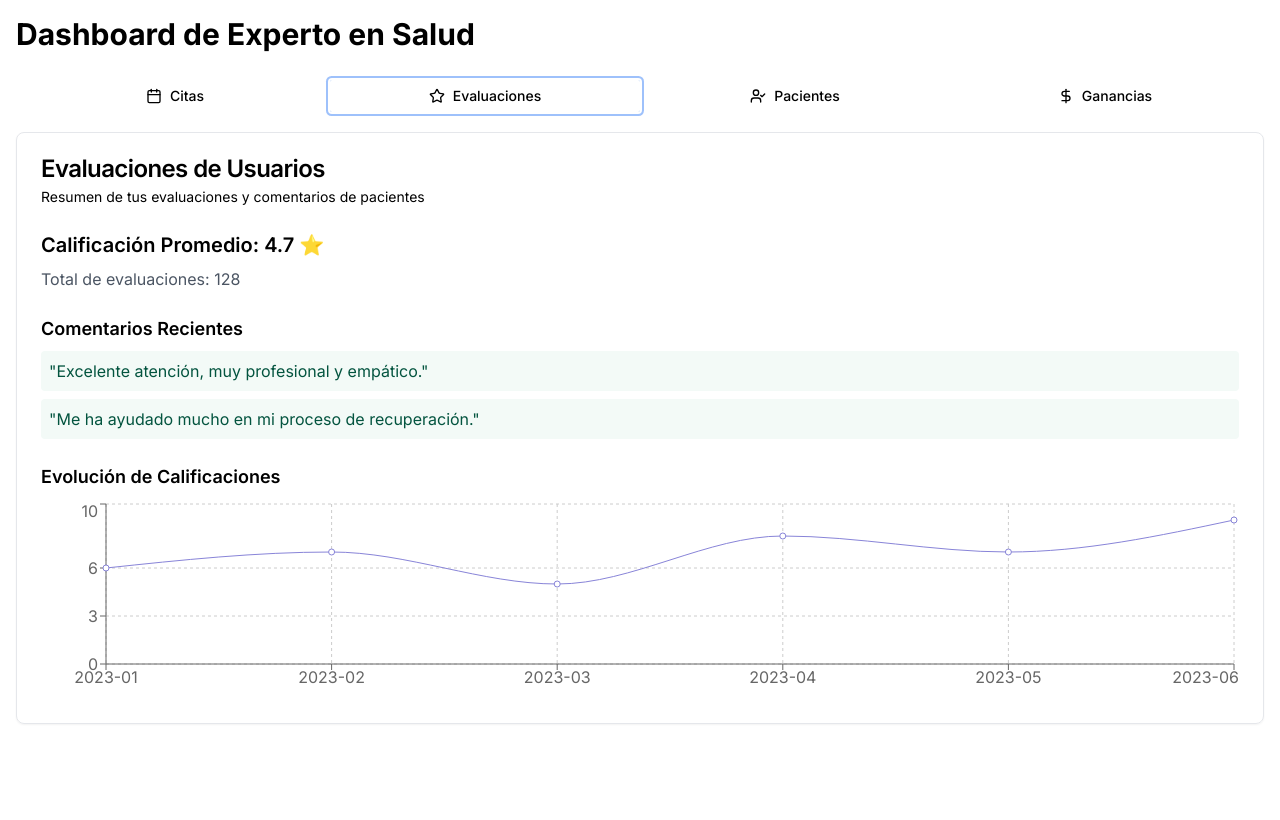
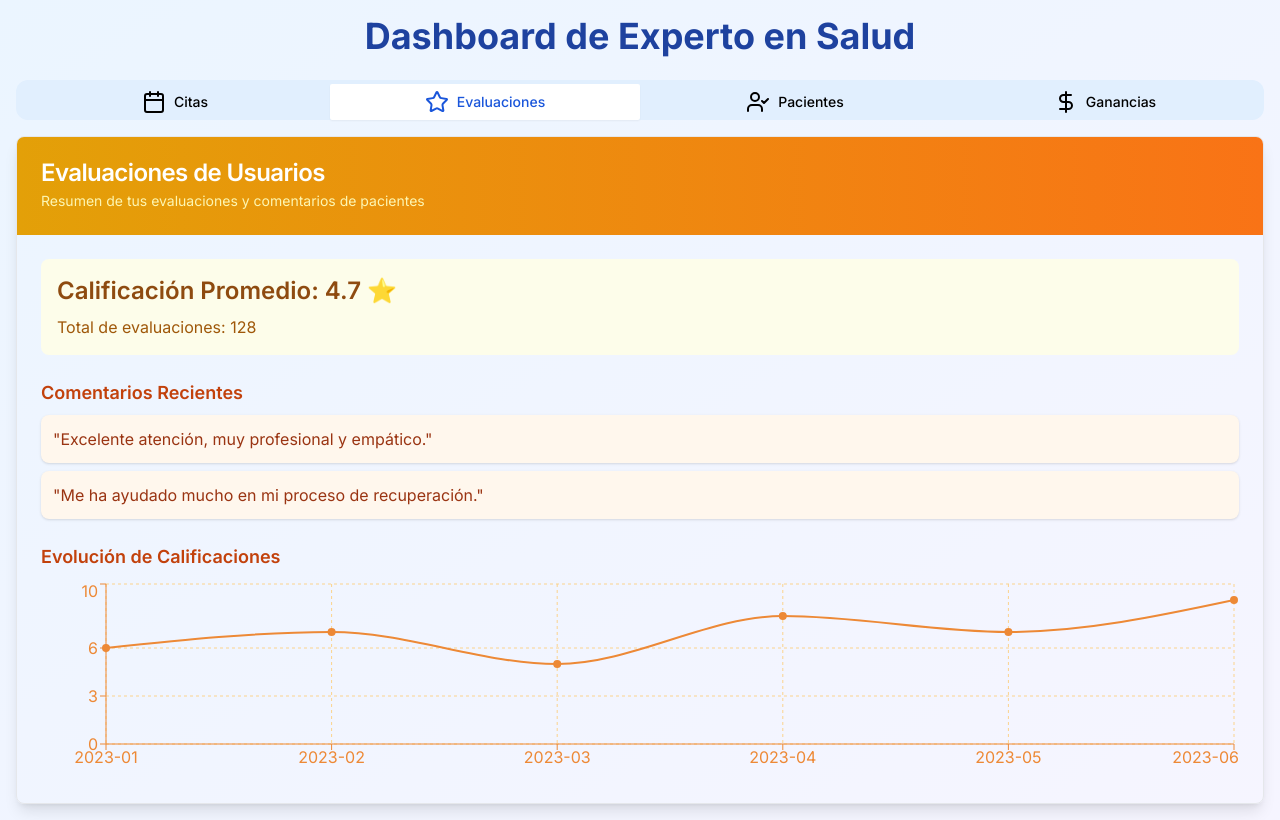
Before and after one commit to cmlasalav/mentalhealth.github.io, a Next.js app: page /expertDashboard in a window 1280 px wide. Both pictures are taken after a click on the tab "Evaluaciones". Built offline with nearby package versions, Linux system fonts and the light colour scheme.

Commit message:
More Changes and Expert Dashboard.

```diff
--- a/pages/expertDashboard.tsx
+++ b/pages/expertDashboard.tsx
@@ -1,13 +1,13 @@
 'use client'
 
 import { useState } from 'react'
+import { motion, AnimatePresence } from 'framer-motion'
 import { Tabs, TabsContent, TabsList, TabsTrigger } from "../components/ui/tabs"
 import { Card, CardContent, CardDescription, CardHeader, CardTitle } from "../components/ui/card"
 import { Button } from "../components/ui/button"
-import { Calendar, DollarSign, Star, UserCheck } from 'lucide-react'
+import { Calendar, DollarSign, Star, UserCheck, ChevronDown } from 'lucide-react'
 import { LineChart, Line, XAxis, YAxis, CartesianGrid, Tooltip, ResponsiveContainer, BarChart, Bar } from 'recharts'
 
-// Datos de ejemplo para las gráficas
 const emotionalData = [
   { date: '2023-01', score: 6 },
   { date: '2023-02', score: 7 },
@@ -30,154 +30,251 @@ export default function ExpertDashboard() {
   const [activeTab, setActiveTab] = useState("appointments")
 
   return (
-    <div className="container mx-auto p-4">
-      <h1 className="text-3xl font-bold mb-6">Dashboard de Experto en Salud</h1>
-      <Tabs value={activeTab} onValueChange={setActiveTab}>
-        <TabsList className="grid w-full grid-cols-4 mb-4">
-          <TabsTrigger value="appointments"><Calendar className="mr-2 h-4 w-4" /> Citas</TabsTrigger>
-          <TabsTrigger value="evaluations"><Star className="mr-2 h-4 w-4" /> Evaluaciones</TabsTrigger>
-          <TabsTrigger value="patients"><UserCheck className="mr-2 h-4 w-4" /> Pacientes</TabsTrigger>
-          <TabsTrigger value="earnings"><DollarSign className="mr-2 h-4 w-4" /> Ganancias</TabsTrigger>
+    <motion.div
+      initial={{ opacity: 0 }}
+      animate={{ opacity: 1 }}
+      transition={{ duration: 0.5 }}
+      className="container mx-auto p-4 bg-gradient-to-br from-blue-50 to-purple-50 min-h-screen"
+    >
+      <motion.h1
+        className="text-4xl font-bold mb-6 text-blue-800 text-center"
+        initial={{ y: -50 }}
+        animate={{ y: 0 }}
+        transition={{ type: "spring", stiffness: 100 }}
+      >
+        Dashboard de Experto en Salud
+      </motion.h1>
+      <Tabs value={activeTab} onValueChange={setActiveTab} className="space-y-4">
+        <TabsList className="grid w-full grid-cols-4 rounded-xl bg-blue-100 p-1">
+          <AnimatedTabTrigger value="appointments" icon={<Calendar />}>Citas</AnimatedTabTrigger>
+          <AnimatedTabTrigger value="evaluations" icon={<Star />}>Evaluaciones</AnimatedTabTrigger>
+          <AnimatedTabTrigger value="patients" icon={<UserCheck />}>Pacientes</AnimatedTabTrigger>
+          <AnimatedTabTrigger value="earnings" icon={<DollarSign />}>Ganancias</AnimatedTabTrigger>
         </TabsList>
+        <AnimatePresence mode="wait">
+          <motion.div
+            key={activeTab}
+            initial={{ opacity: 0, y: 20 }}
+            animate={{ opacity: 1, y: 0 }}
+            exit={{ opacity: 0, y: -20 }}
+            transition={{ duration: 0.2 }}
+          >
             <TabsContent value="appointments">
-          <Card>
-            <CardHeader>
+              <AppointmentsCard />
+            </TabsContent>
+            <TabsContent value="evaluations">
+              <EvaluationsCard />
+            </TabsContent>
+            <TabsContent value="patients">
+              <PatientsCard />
+            </TabsContent>
+            <TabsContent value="earnings">
+              <EarningsCard />
+            </TabsContent>
+          </motion.div>
+        </AnimatePresence>
+      </Tabs>
+    </motion.div>
+  )
+}
+
+function AnimatedTabTrigger({ value, icon, children }) {
+  return (
+    <TabsTrigger
+      value={value}
+      className="data-[state=active]:bg-white data-[state=active]:text-blue-700 transition-all duration-200"
+    >
+      <motion.div
+        whileHover={{ scale: 1.05 }}
+        whileTap={{ scale: 0.95 }}
+        className="flex items-center space-x-2"
+      >
+        {icon}
+        <span>{children}</span>
+      </motion.div>
+    </TabsTrigger>
+  )
+}
+
+function AppointmentsCard() {
+  return (
+    <Card className="w-full overflow-hidden shadow-lg">
+      <CardHeader className="bg-gradient-to-r from-blue-500 to-purple-500 text-white">
         <CardTitle>Citas Pendientes</CardTitle>
-              <CardDescription>Gestiona tus próximas citas con pacientes</CardDescription>
+        <CardDescription className="text-blue-100">Gestiona tus próximas citas con pacientes</CardDescription>
       </CardHeader>
-            <CardContent>
+      <CardContent className="p-6">
         <ul className="space-y-4">
           {[
             { id: 1, patient: "Juan Pérez", date: "2023-07-05", time: "14:00", note: "Primera consulta" },
             { id: 2, patient: "María García", date: "2023-07-06", time: "10:30", note: "Seguimiento mensual" },
             { id: 3, patient: "Carlos Rodríguez", date: "2023-07-07", time: "16:00", note: "Evaluación de progreso" },
           ].map((appointment) => (
-                  <li key={appointment.id} className="flex justify-between items-center p-4 bg-gray-50 rounded-lg">
+            <motion.li
+              key={appointment.id}
+              className="flex justify-between items-center p-4 bg-white rounded-lg shadow transition-shadow hover:shadow-md"
+              whileHover={{ scale: 1.02 }}
+              transition={{ type: "spring", stiffness: 400, damping: 10 }}
+            >
               <div>
-                      <p className="font-semibold">{appointment.patient}</p>
+                <p className="font-semibold text-blue-700">{appointment.patient}</p>
                 <p className="text-sm text-gray-600">{appointment.date} - {appointment.time}</p>
                 <p className="text-sm text-gray-500">{appointment.note}</p>
               </div>
-                    <div>
-                      <Button variant="outline" className="mr-2">Confirmar</Button>
-                      <Button variant="destructive">Cancelar</Button>
+              <div className="space-x-2">
+                <Button variant="outline" className="bg-green-50 text-green-700 hover:bg-green-100">Confirmar</Button>
+                <Button variant="outline" className="bg-red-50 text-red-700 hover:bg-red-100">Cancelar</Button>
               </div>
-                  </li>
+            </motion.li>
           ))}
         </ul>
       </CardContent>
     </Card>
-        </TabsContent>
-        <TabsContent value="evaluations">
-          <Card>
-            <CardHeader>
+  )
+}
+
+function EvaluationsCard() {
+  return (
+    <Card className="w-full overflow-hidden shadow-lg">
+      <CardHeader className="bg-gradient-to-r from-yellow-400 to-orange-500 text-white">
         <CardTitle>Evaluaciones de Usuarios</CardTitle>
-              <CardDescription>Resumen de tus evaluaciones y comentarios de pacientes</CardDescription>
+        <CardDescription className="text-yellow-100">Resumen de tus evaluaciones y comentarios de pacientes</CardDescription>
       </CardHeader>
-            <CardContent>
+      <CardContent className="p-6">
+        <motion.div
+          className="mb-6 bg-yellow-50 p-4 rounded-lg"
+          initial={{ scale: 0.9, opacity: 0 }}
+          animate={{ scale: 1, opacity: 1 }}
+          transition={{ duration: 0.5 }}
+        >
+          <h3 className="text-2xl font-semibold mb-2 text-yellow-700">Calificación Promedio: 4.7 ⭐</h3>
+          <p className="text-yellow-600">Total de evaluaciones: 128</p>
+        </motion.div>
         <div className="mb-6">
-                <h3 className="text-xl font-semibold mb-2">Calificación Promedio: 4.7 ⭐</h3>
-                <p className="text-gray-600">Total de evaluaciones: 128</p>
-              </div>
-              <div className="mb-6">
-                <h4 className="text-lg font-semibold mb-2">Comentarios Recientes</h4>
+          <h4 className="text-lg font-semibold mb-2 text-orange-700">Comentarios Recientes</h4>
           <ul className="space-y-2">
-                  <li className="p-2 bg-green-50 rounded">
-                    <p className="text-green-800">"Excelente atención, muy profesional y empático."</p>
-                  </li>
-                  <li className="p-2 bg-green-50 rounded">
-                    <p className="text-green-800">"Me ha ayudado mucho en mi proceso de recuperación."</p>
-                  </li>
+            <motion.li
+              className="p-3 bg-orange-50 rounded-lg shadow"
+              whileHover={{ scale: 1.03 }}
+              transition={{ type: "spring", stiffness: 400, damping: 10 }}
+            >
+              <p className="text-orange-800">"Excelente atención, muy profesional y empático."</p>
+            </motion.li>
+            <motion.li
+              className="p-3 bg-orange-50 rounded-lg shadow"
+              whileHover={{ scale: 1.03 }}
+              transition={{ type: "spring", stiffness: 400, damping: 10 }}
+            >
+              <p className="text-orange-800">"Me ha ayudado mucho en mi proceso de recuperación."</p>
+            </motion.li>
           </ul>
         </div>
         <div>
-                <h4 className="text-lg font-semibold mb-2">Evolución de Calificaciones</h4>
+          <h4 className="text-lg font-semibold mb-2 text-orange-700">Evolución de Calificaciones</h4>
           <ResponsiveContainer width="100%" height={200}>
             <LineChart data={emotionalData}>
-                    <CartesianGrid strokeDasharray="3 3" />
-                    <XAxis dataKey="date" />
-                    <YAxis domain={[0, 10]} />
-                    <Tooltip />
-                    <Line type="monotone" dataKey="score" stroke="#8884d8" />
+              <CartesianGrid strokeDasharray="3 3" stroke="#fbd38d" />
+              <XAxis dataKey="date" stroke="#ed8936" />
+              <YAxis domain={[0, 10]} stroke="#ed8936" />
+              <Tooltip contentStyle={{ backgroundColor: '#fffaf0', border: '1px solid #ed8936' }} />
+              <Line type="monotone" dataKey="score" stroke="#ed8936" strokeWidth={2} dot={{ fill: '#ed8936', strokeWidth: 2 }} />
             </LineChart>
           </ResponsiveContainer>
         </div>
       </CardContent>
     </Card>
-        </TabsContent>
-        <TabsContent value="patients">
-          <Card>
-            <CardHeader>
+  )
+}
+
+function PatientsCard() {
+  return (
+    <Card className="w-full overflow-hidden shadow-lg">
+      <CardHeader className="bg-gradient-to-r from-green-500 to-teal-500 text-white">
         <CardTitle>Evaluación Emocional de Pacientes</CardTitle>
-              <CardDescription>Seguimiento del estado emocional de tus pacientes</CardDescription>
+        <CardDescription className="text-green-100">Seguimiento del estado emocional de tus pacientes</CardDescription>
       </CardHeader>
-            <CardContent>
-              <p className="text-sm text-gray-500 mb-4">Nota: Esta información es confidencial y solo visible para ti como experto autorizado.</p>
+      <CardContent className="p-6">
+        <p className="text-sm text-teal-600 mb-4 bg-teal-50 p-2 rounded">Nota: Esta información es confidencial y solo visible para ti como experto autorizado.</p>
         <ul className="space-y-6">
           {[
             { id: 1, name: "Ana Martínez", lastScore: 7 },
             { id: 2, name: "Luis Sánchez", lastScore: 5 },
             { id: 3, name: "Elena Torres", lastScore: 8 },
           ].map((patient) => (
-                  <li key={patient.id} className="bg-gray-50 p-4 rounded-lg">
-                    <h4 className="text-lg font-semibold mb-2">{patient.name}</h4>
-                    <p className="mb-2">Último estado emocional reportado: {patient.lastScore}/10</p>
+            <motion.li
+              key={patient.id}
+              className="bg-white p-4 rounded-lg shadow-md hover:shadow-lg transition-shadow"
+              whileHover={{ scale: 1.02 }}
+              transition={{ type: "spring", stiffness: 400, damping: 10 }}
+            >
+              <h4 className="text-lg font-semibold mb-2 text-teal-700">{patient.name}</h4>
+              <p className="mb-2 text-teal-600">Último estado emocional reportado: <span className="font-bold">{patient.lastScore}/10</span></p>
               <ResponsiveContainer width="100%" height={100}>
                 <LineChart data={emotionalData}>
                   <XAxis dataKey="date" hide />
                   <YAxis hide domain={[0, 10]} />
-                        <Line type="monotone" dataKey="score" stroke="#82ca9d" />
+                  <Line type="monotone" dataKey="score" stroke="#2c7a7b" strokeWidth={2} dot={{ fill: '#2c7a7b', strokeWidth: 2 }} />
                 </LineChart>
               </ResponsiveContainer>
-                  </li>
+            </motion.li>
           ))}
         </ul>
       </CardContent>
     </Card>
-        </TabsContent>
-        <TabsContent value="earnings">
-          <Card>
-            <CardHeader>
+  )
+}
+
+function EarningsCard() {
+  return (
+    <Card className="w-full overflow-hidden shadow-lg">
+      <CardHeader className="bg-gradient-to-r from-indigo-500 to-purple-500 text-white">
         <CardTitle>Ganancias por Citas</CardTitle>
-              <CardDescription>Resumen de tus ingresos y transacciones</CardDescription>
+        <CardDescription className="text-indigo-100">Resumen de tus ingresos y transacciones</CardDescription>
       </CardHeader>
-            <CardContent>
+      <CardContent className="p-6">
+        <motion.div
+          className="mb-6 bg-indigo-50 p-4 rounded-lg"
+          initial={{ scale: 0.9, opacity: 0 }}
+          animate={{ scale: 1, opacity: 1 }}
+          transition={{ duration: 0.5 }}
+        >
+          <h3 className="text-2xl font-semibold mb-2 text-indigo-700">Ganancias Totales: $22,800</h3>
+          <Button className="bg-indigo-600 hover:bg-indigo-700 text-white">Solicitar Retiro</Button>
+        </motion.div>
         <div className="mb-6">
-                <h3 className="text-xl font-semibold mb-2">Ganancias Totales: $22,800</h3>
-                <Button>Solicitar Retiro</Button>
-              </div>
-              <div className="mb-6">
-                <h4 className="text-lg font-semibold mb-2">Historial de Ingresos</h4>
+          <h4 className="text-lg font-semibold mb-2 text-purple-700">Historial de Ingresos</h4>
           <ResponsiveContainer width="100%" height={200}>
             <BarChart data={earningsData}>
-                    <CartesianGrid strokeDasharray="3 3" />
-                    <XAxis dataKey="month" />
-                    <YAxis />
-                    <Tooltip />
-                    <Bar dataKey="earnings" fill="#8884d8" />
+              <CartesianGrid strokeDasharray="3 3" stroke="#a78bfa" />
+              <XAxis dataKey="month" stroke="#7c3aed" />
+              <YAxis stroke="#7c3aed" />
+              <Tooltip contentStyle={{ backgroundColor: '#ede9fe', border: '1px solid #7c3aed' }} />
+              <Bar dataKey="earnings" fill="#7c3aed" />
             </BarChart>
           </ResponsiveContainer>
         </div>
         <div>
-                <h4 className="text-lg font-semibold mb-2">Últimas Transacciones</h4>
+          <h4 className="text-lg font-semibold mb-2 text-purple-700">Últimas Transacciones</h4>
           <ul className="space-y-2">
             {[
               { id: 1, patient: "Juan Pérez", date: "2023-06-30", amount: 150 },
               { id: 2, patient: "María García", date: "2023-06-28", amount: 120 },
               { id: 3, patient: "Carlos Rodríguez", date: "2023-06-25", amount: 180 },
             ].map((transaction) => (
-                    <li key={transaction.id} className="flex justify-between items-center p-2 bg-gray-50 rounded">
-                      <span>{transaction.patient}</span>
-                      <span className="text-gray-600">{transaction.date}</span>
-                      <span className="font-semibold">${transaction.amount}</span>
-                    </li>
+              <motion.li
+                key={transaction.id}
+                className="flex justify-between items-center p-3 bg-purple-50 rounded-lg shadow"
+                whileHover={{ scale: 1.02 }}
+                transition={{ type: "spring", stiffness: 400, damping: 10 }}
+              >
+                <span className="font-medium text-purple-700">{transaction.patient}</span>
+                <span className="text-purple-600">{transaction.date}</span>
+                <span className="font-semibold text-green-600">${transaction.amount}</span>
+              </motion.li>
             ))}
           </ul>
         </div>
       </CardContent>
     </Card>
-        </TabsContent>
-      </Tabs>
-    </div>
   )
 }
```
Lines whose indentation alone changed are shown as unchanged.
